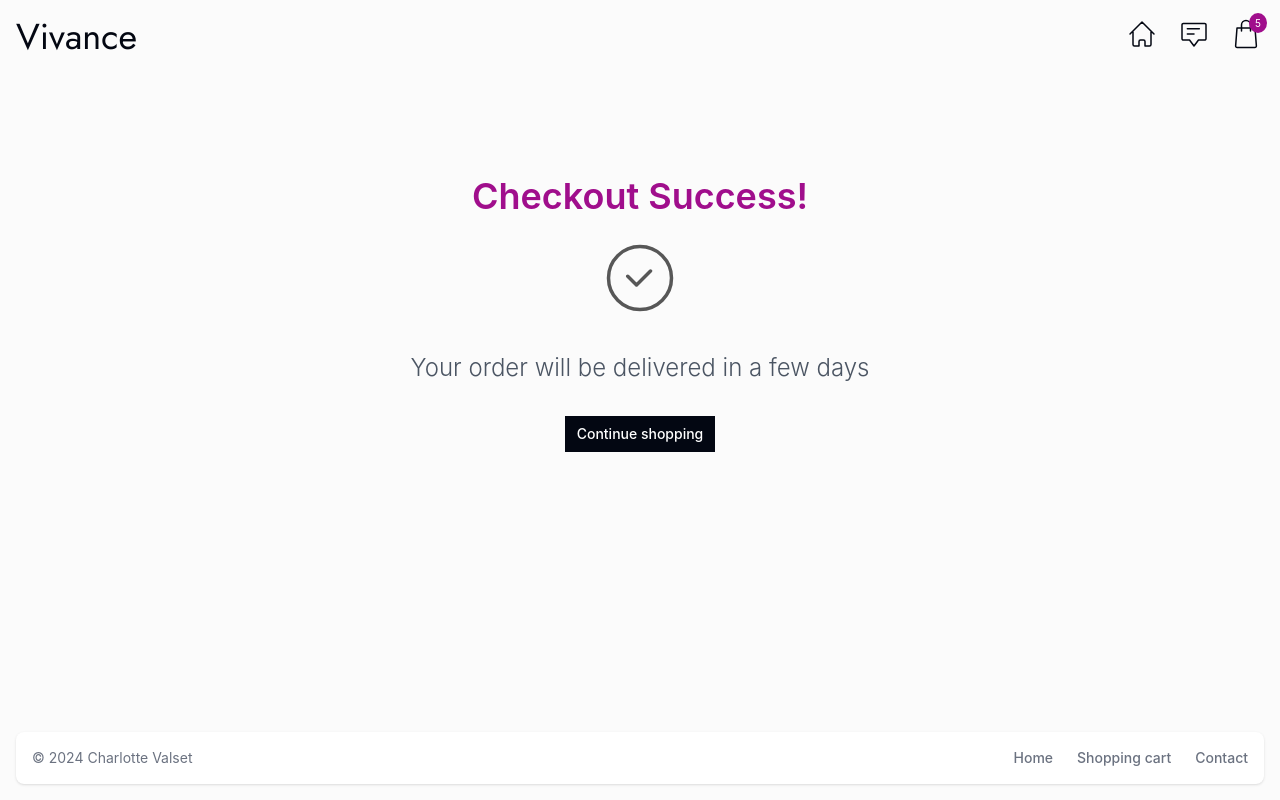
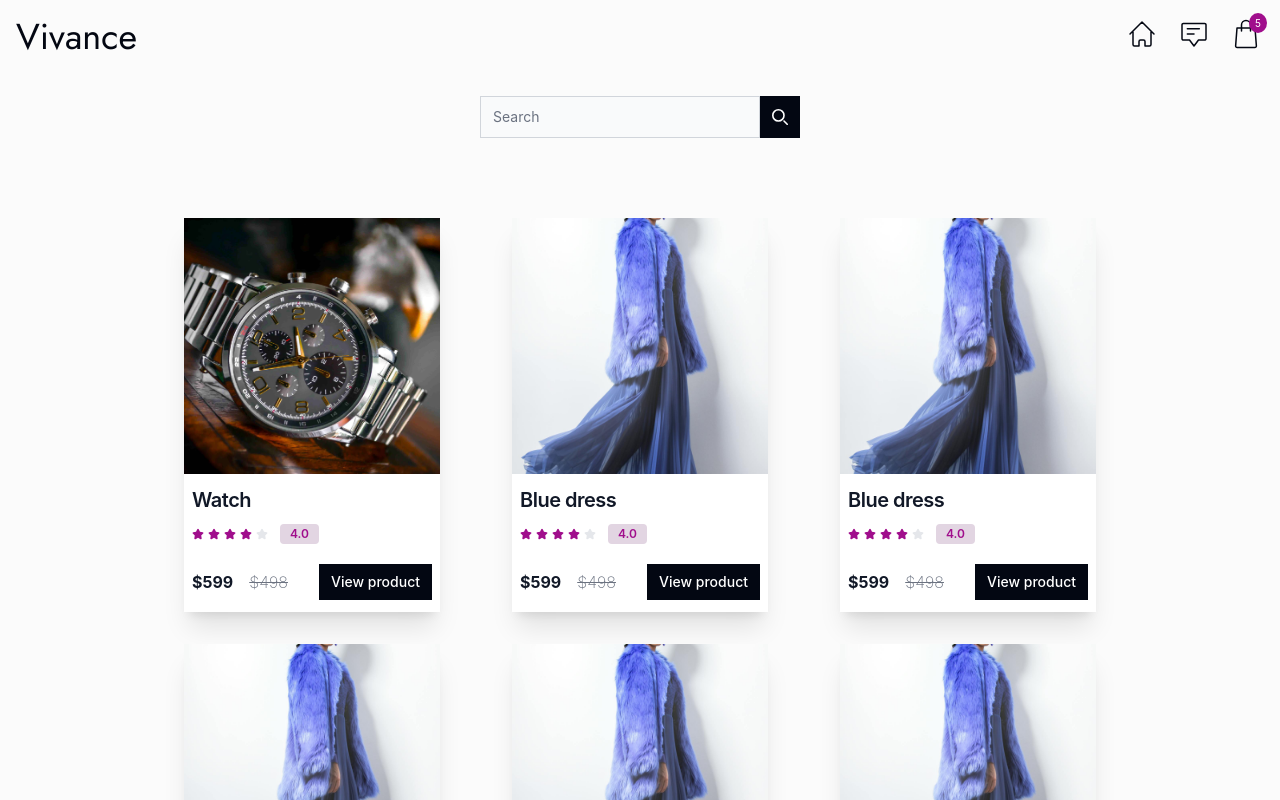
Before and after one commit to CharlotteValset/react-ecom-store, a React (Vite) app: page / in a window 1280 px wide. Shown: the top 800 px of the page. Built offline with nearby package versions, Linux system fonts and the light colour scheme.

Commit message:
Adds search bar component

```diff
--- a/src/components/Layout/index.jsx
+++ b/src/components/Layout/index.jsx
@@ -1,12 +1,14 @@
 import { Header } from "./Header";
 import { Footer } from "./Footer";
-import { CheckoutSuccess } from "../../components/Pages/CheckoutSuccessPage";
+import { ProductCard } from "../Card";
+import { SearchBar } from "../../components/SearchBar";
 
 export const Layout = () => {
   return (
     <div className="flex flex-col min-h-screen">
       <Header />
-      <CheckoutSuccess />
+      <SearchBar />
+      <ProductCard />
       <Footer />
     </div>
   );
--- /dev/null
+++ b/src/components/SearchBar/index.jsx
@@ -0,0 +1,41 @@
+export const SearchBar = () => {
+  return (
+    <>
+      <form className="flex items-center max-w-sm mx-auto mt-24">
+        <label htmlFor="simple-search" className="sr-only">
+          Search
+        </label>
+        <div className="flex flex-row w-80">
+          <input
+            type="text"
+            id="simple-search"
+            className="bg-gray-50 border border-gray-300 text-gray-900 text-sm block w-full ps-3 p-2.5 "
+            placeholder="Search"
+            required
+          />
+          <button
+            type="submit"
+            className="p-2.5 text-white bg-gray-950 hover:bg-pink-500 font-medium text-sm px-3 py-2 text-center"
+          >
+            <svg
+              className="w-4 h-4"
+              aria-hidden="true"
+              xmlns="http://www.w3.org/2000/svg"
+              fill="none"
+              viewBox="0 0 20 20"
+            >
+              <path
+                stroke="currentColor"
+                strokeLinecap="round"
+                strokeLinejoin="round"
+                strokeWidth="2"
+                d="m19 19-4-4m0-7A7 7 0 1 1 1 8a7 7 0 0 1 14 0Z"
+              />
+            </svg>
+            <span className="sr-only">Search</span>
+          </button>
+        </div>
+      </form>
+    </>
+  );
+};
```
